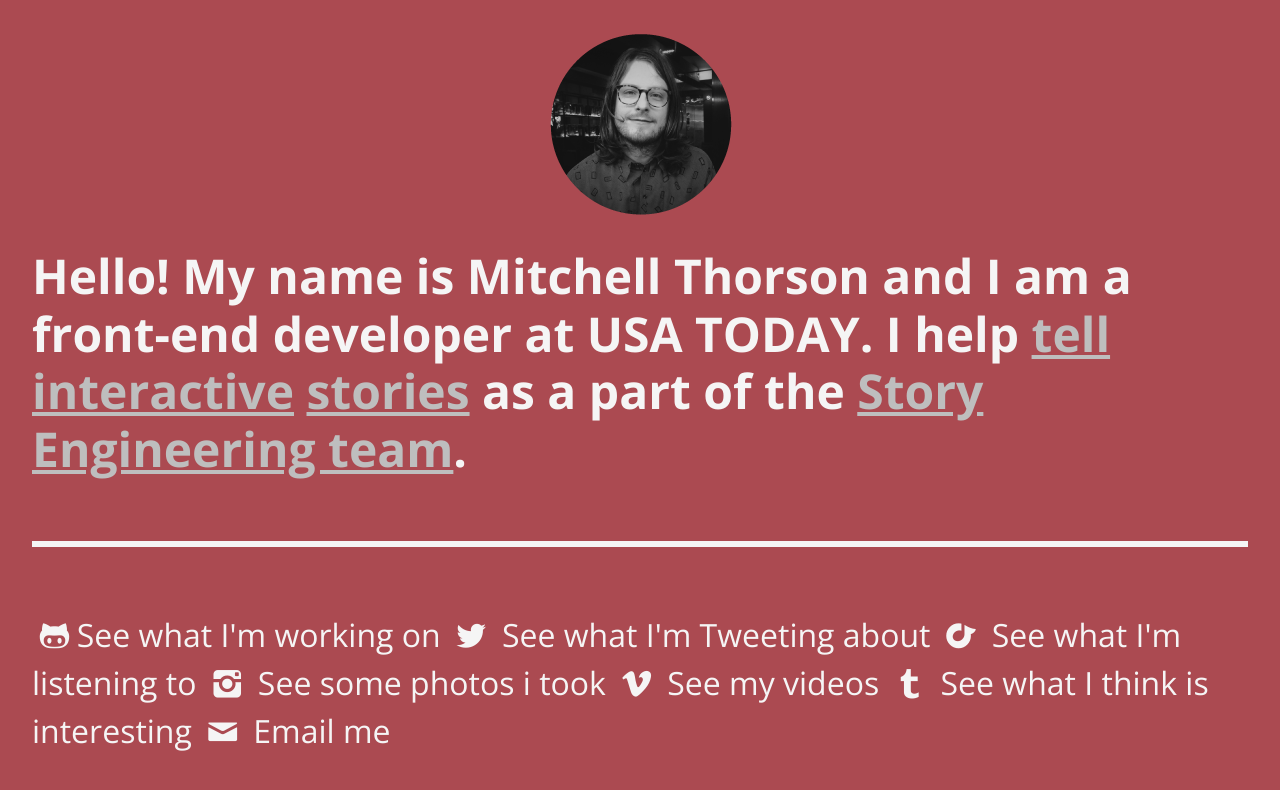
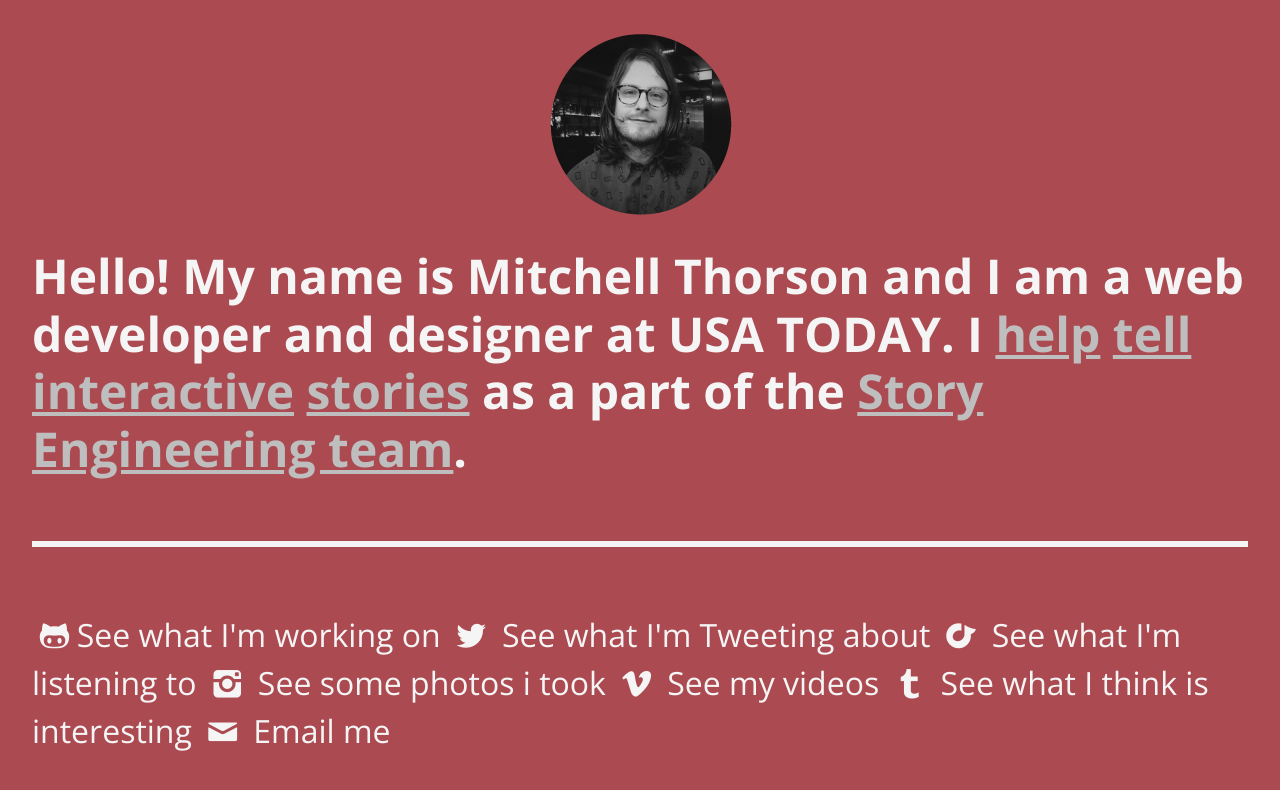
Before and after one commit to mitchthorson/mitchthorson.github.io, a Jekyll site: the page built from index.html, in a window 1280 px wide. Shown: the top 790 px of the page. Built offline with Jekyll 4.4.1, drawn with Linux system fonts in a browser that asks for light colours.

Commit message:
content update

```diff
--- a/index.html
+++ b/index.html
@@ -6,7 +6,7 @@ layout: default
 
   <img src="img/me.png" alt="Mitchell Thorson" class="main-img">
 
-  <p class="main-info">Hello! My name is Mitchell Thorson and I am a front-end developer at USA TODAY. I help <a href="http://www.gannett-cdn.com/experiments/usatoday/2014/10/election-topics/" target="_blank">tell</a> <a href="http://www.gannett-cdn.com/experiments/usatoday/2014/gm-recall/index.html" target="_blank">interactive</a> <a href="http://usatoday30.usatoday.com/exp/spelling-bee/index.html" target="_blank">stories</a> as a part of the <a href="https://github.com/USATODAY" target="_blank">Story Engineering team</a>.</p>
+  <p class="main-info">Hello! My name is Mitchell Thorson and I am a web developer and designer at USA TODAY. I <a href="http://www.usatoday.com/pages/interactives/InTheirWords-same-sex-marriage/#" target="_blank"> help</a> <a href="http://www.gannett-cdn.com/experiments/usatoday/2014/10/election-topics/" target="_blank">tell</a> <a href="http://www.gannett-cdn.com/experiments/usatoday/2014/gm-recall/index.html" target="_blank">interactive</a> <a href="http://usatoday30.usatoday.com/exp/spelling-bee/index.html" target="_blank">stories</a> as a part of the <a href="https://github.com/USATODAY" target="_blank">Story Engineering team</a>.</p>
 
 
 </div>
```
